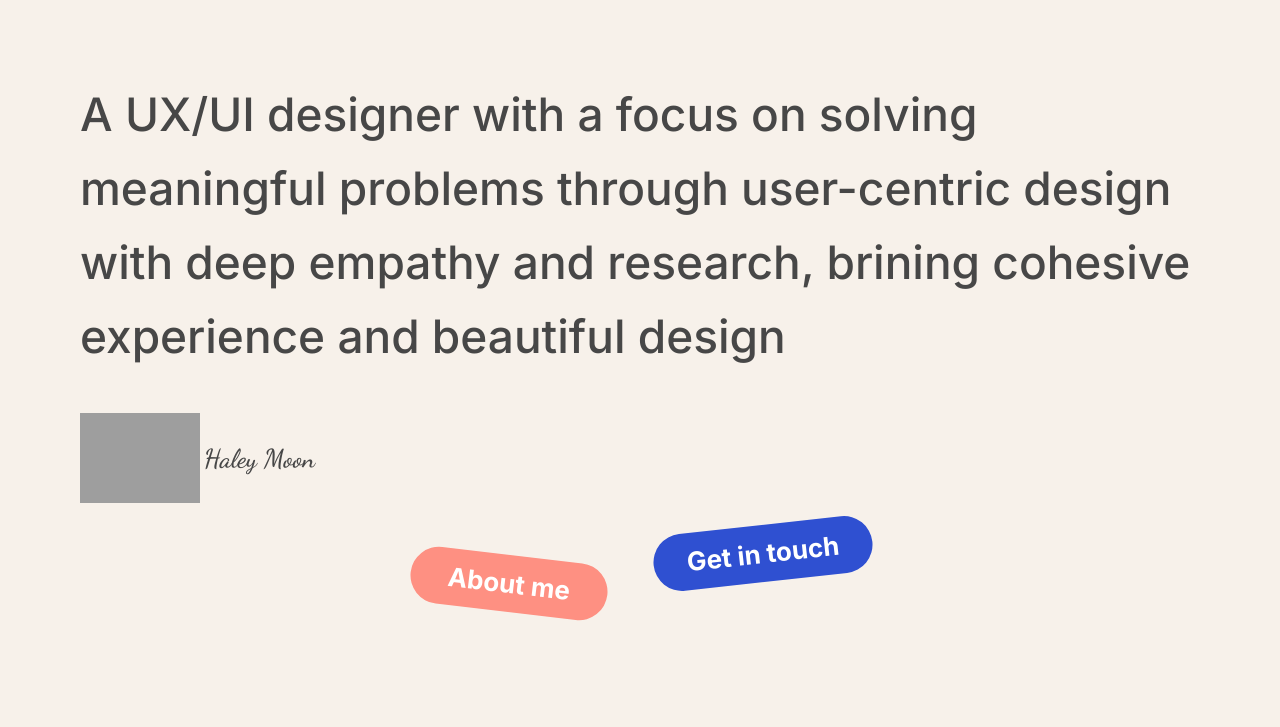
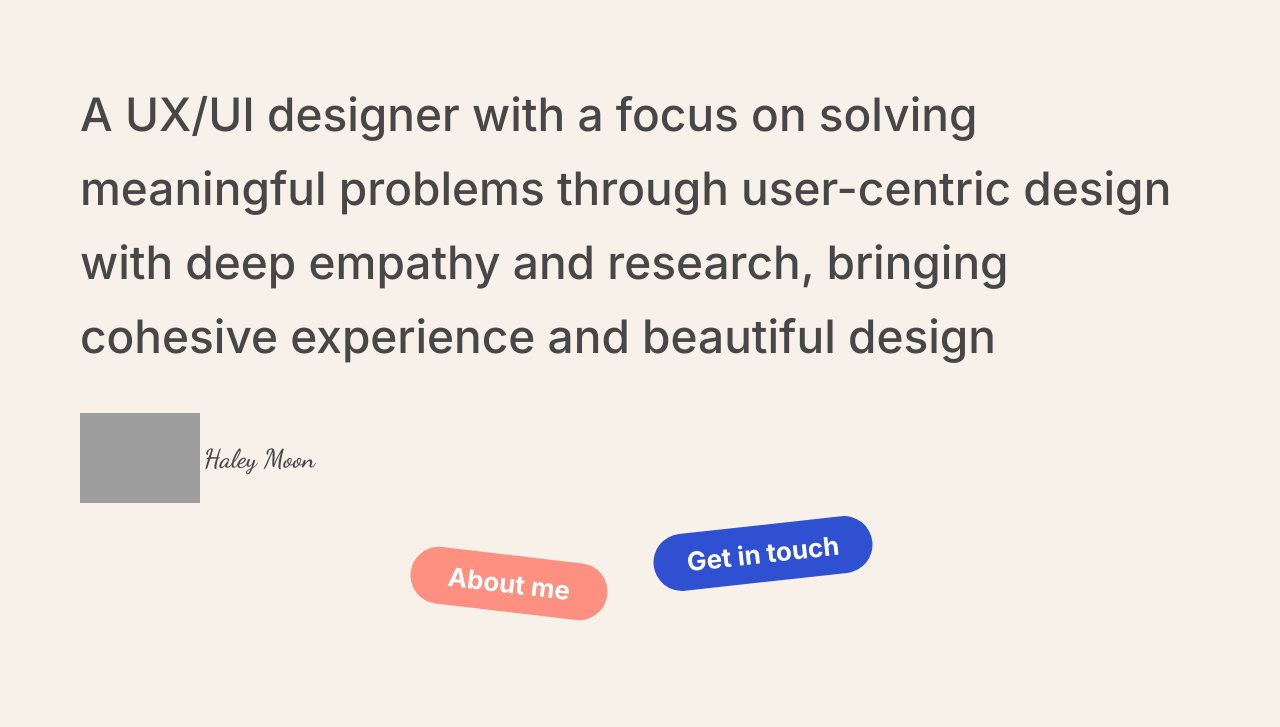
Before and after one commit to haley-m/Portfolio-Website-2024, a plain HTML site: page index.html in a window 1280 px wide. Shown: the part 73-800 px from the top of the page. Drawn offline with Linux system fonts and the light colour scheme; grey boxes are pictures that could not be loaded; a web font is replaced by a local one.

Commit message:
Portfolio Website 2024
Portfolio Website 2024

```diff
--- a/index.html
+++ b/index.html
@@ -89,7 +89,7 @@
         <div class="sec_1_text_box">
           <p>
             A UX/UI designer with a focus on solving meaningful problems through
-            user-centric design with deep empathy and research, brining cohesive
+            user-centric design with deep empathy and research, bringing cohesive
             experience and beautiful design
           </p>
         </div>
```
Also changed, not shown: 1 other file.
